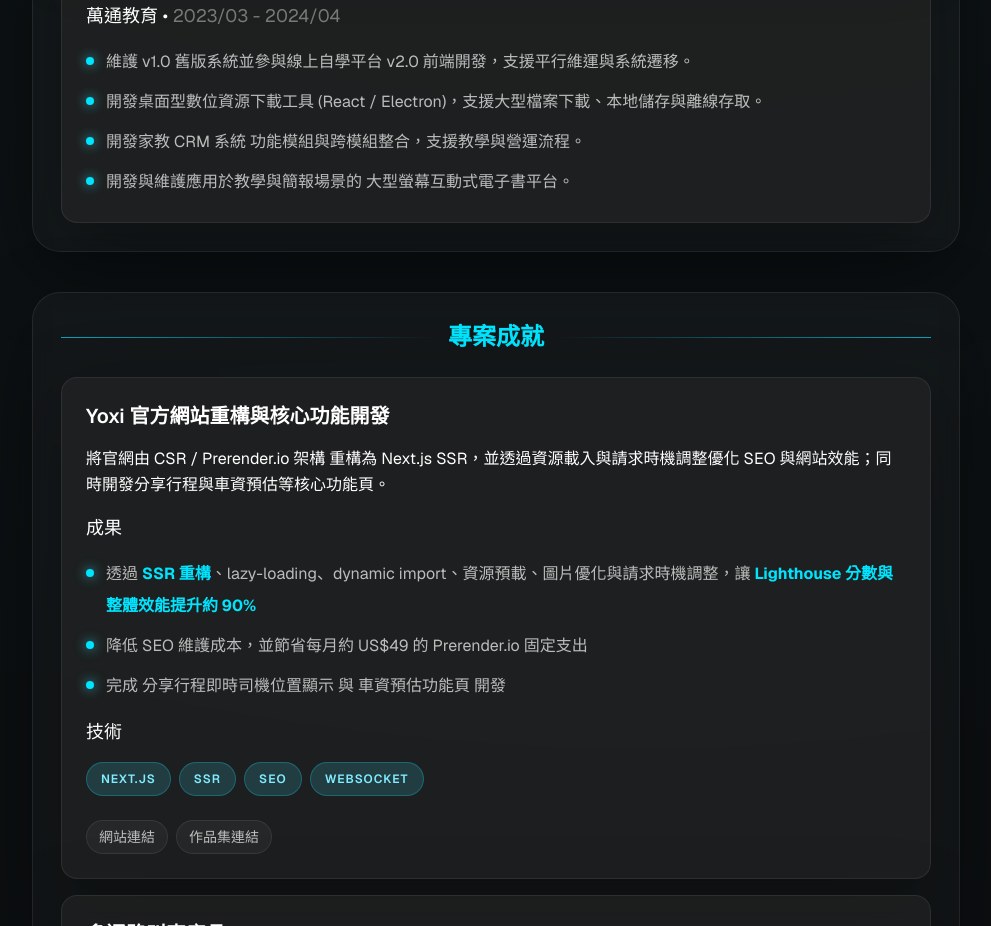
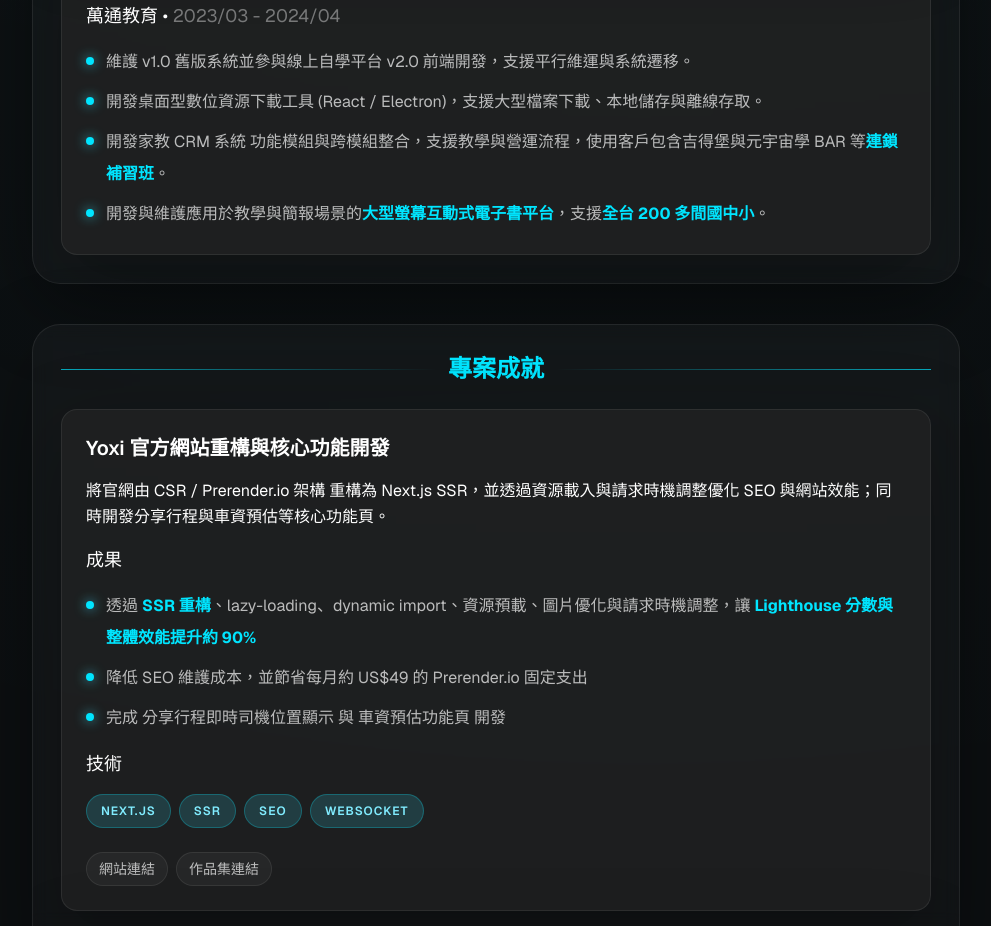
Before and after one commit to y0000ga/yoga-portfolio, a Next.js app: page /en/resume in a window 1280 px wide. Shown: the part 1720-2646 px from the top of the page, without its empty margins (0-991 px from the left). Built offline with nearby package versions, Linux system fonts and the light colour scheme; no server answers.

Commit message:
chore: update conent

```diff
--- a/components/UI/Scroll.tsx
+++ b/components/UI/Scroll.tsx
@@ -128,8 +128,8 @@
                     履歷下載
                 </span>
                 <a
-                    href="/resume_yu-jia-huang.pdf"
-                    download="履歷(黃于家)pdf"
+                    href="/履歷_黃于家.pdf"
+                    download="履歷_黃于家.pdf"
                     aria-label="履歷下載"
                     className={actionButtonClassName}
                 >
--- a/constants/mock.ts
+++ b/constants/mock.ts
@@ -237,8 +237,8 @@
                 contents: [
                     '維護 v1.0 舊版系統並參與線上自學平台 v2.0 前端開發，支援平行維運與系統遷移。',
                     '開發桌面型數位資源下載工具 (React / Electron)，支援大型檔案下載、本地儲存與離線存取。',
-                    '開發家教 CRM 系統 功能模組與跨模組整合，支援教學與營運流程。',
-                    '開發與維護應用於教學與簡報場景的 大型螢幕互動式電子書平台。',
+                    '開發家教 CRM 系統 功能模組與跨模組整合，支援教學與營運流程，使用客戶包含吉得堡與元宇宙學 BAR 等"連鎖補習班"。',
+                    '開發與維護應用於教學與簡報場景的"大型螢幕互動式電子書平台"，支援"全台 200 多間國中小"。',
                 ]
             }
         ]
```
Also changed, not shown: 2 other files (tests, documents, lock files or other folders).
